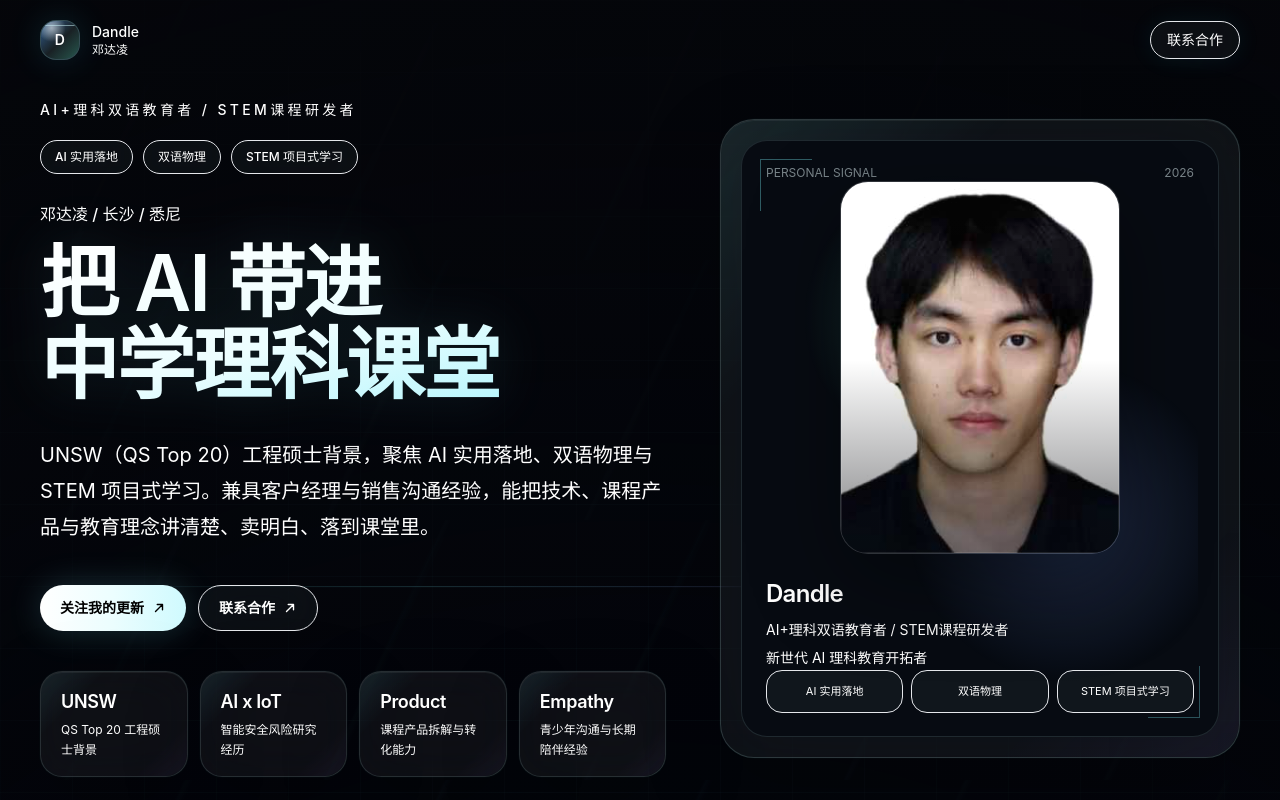
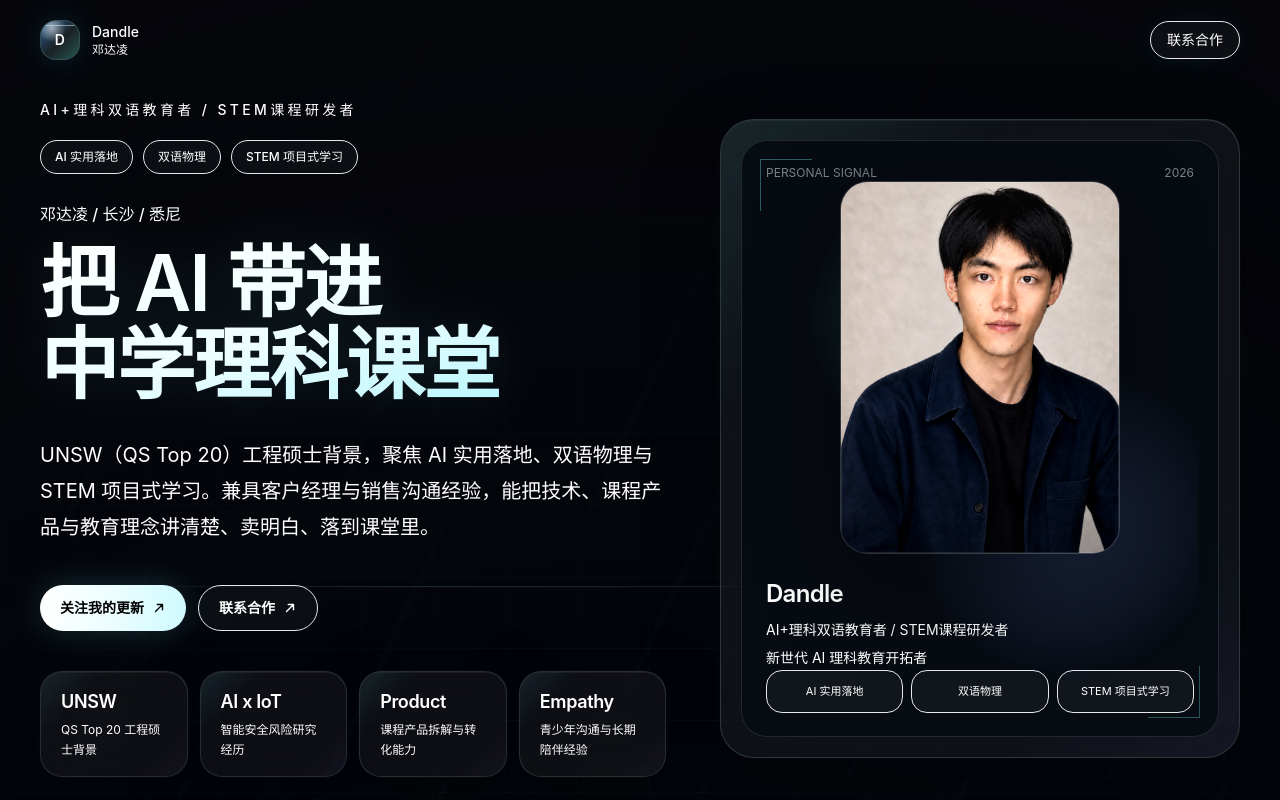
Before and after one commit to dengl7871-wq/dandle-personal-brand, a Next.js app: page / in a window 1280 px wide. Shown: the top 800 px of the page. Built offline with nearby package versions, Linux system fonts and the light colour scheme.

Commit message:
Replace portrait with professional photo

```diff
--- a/app/page.tsx
+++ b/app/page.tsx
@@ -222,9 +222,9 @@ export default function Home() {
                       <img
                         src={site.portrait}
                         alt={`${site.legalName} portrait`}
-                        className="h-full w-full object-cover contrast-[1.04] saturate-[1.08]"
+                        className="h-full w-full scale-[1.16] object-cover object-[center_34%] brightness-[1.16] contrast-[1.06] saturate-[1.08]"
                       />
-                      <div className="pointer-events-none absolute inset-0 bg-[linear-gradient(to_bottom,rgba(255,255,255,0.02)_0%,transparent_48%,rgba(5,6,10,0.52)_100%)]" />
+                      <div className="pointer-events-none absolute inset-0 bg-[linear-gradient(to_bottom,rgba(255,255,255,0.02)_0%,transparent_58%,rgba(5,6,10,0.28)_100%)]" />
                       <div className="pointer-events-none absolute inset-0 ring-1 ring-inset ring-white/10" />
                     </div>
                     <div>
--- a/data/site.ts
+++ b/data/site.ts
@@ -25,7 +25,7 @@ export type ContentBlock = {
 export const site = {
   name: "Dandle",
   legalName: "邓达凌",
-  portrait: "/portrait.jpg",
+  portrait: "/f19218fe-0b76-4a98-9790-8f03a9088269.png",
   role: "AI+理科双语教育者 / STEM课程研发者",
   secondaryRole: "新世代 AI 理科教育开拓者",
   location: "长沙 / 悉尼",
```
Also changed, not shown: public/f19218fe-0b76-4a98-9790-8f03a9088269.png (added), public/portrait.jpg (deleted).
